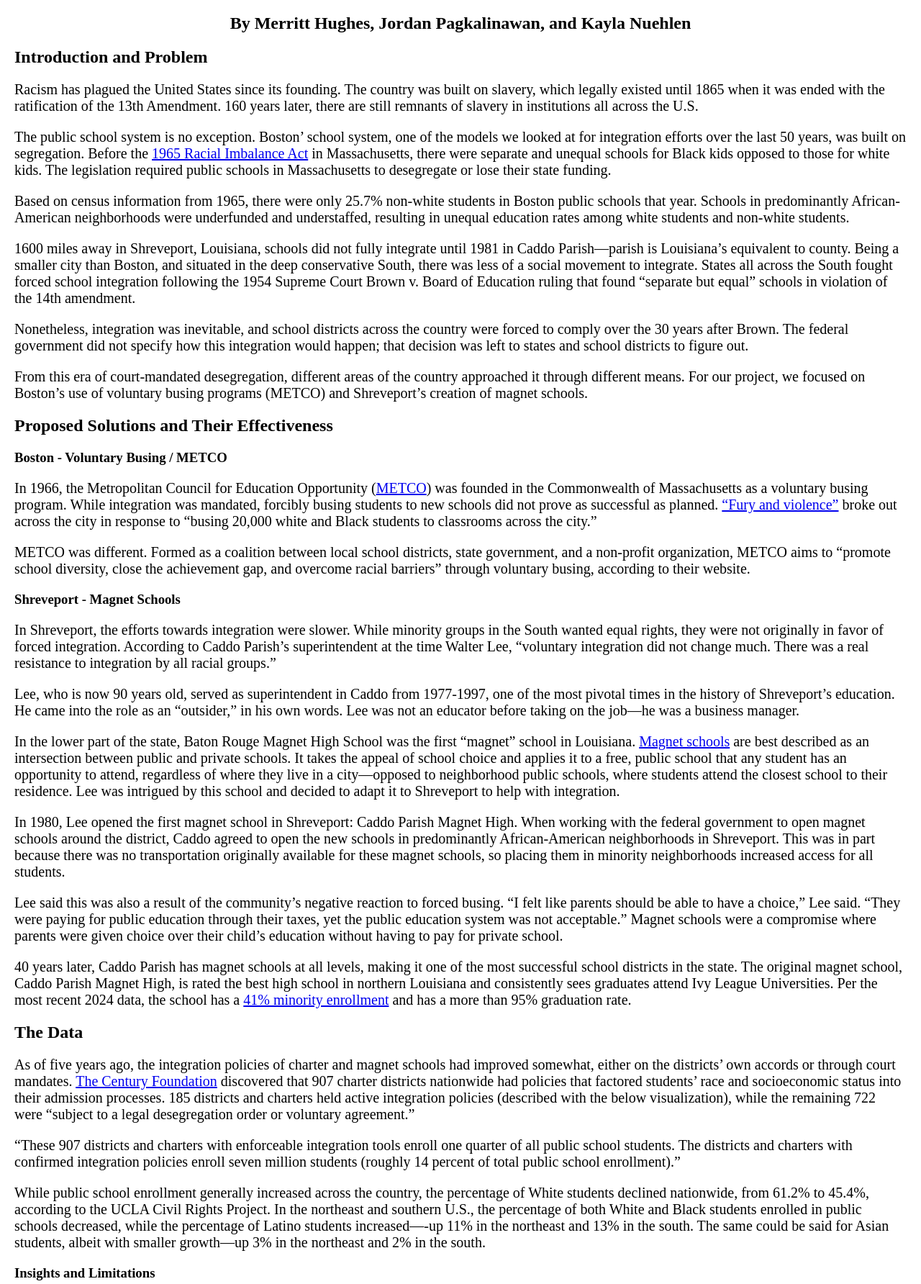
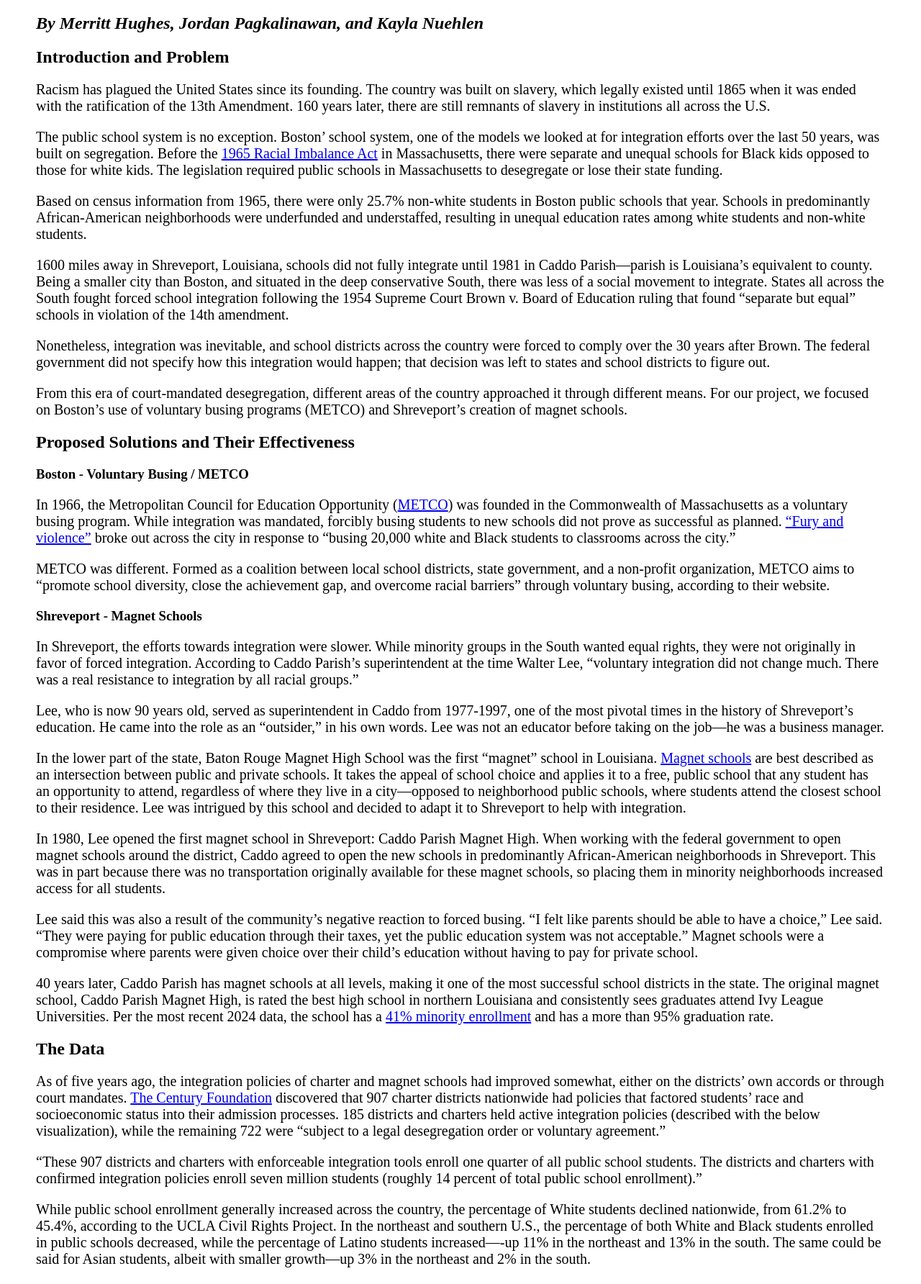
Before and after one commit to JBoundless/JR370-SOJO-PROJECT, a plain HTML site: page index.html in a window 1280 px wide. Shown: the part 61-1845 px from the top of the page at 72% size. Drawn offline with Linux system fonts and the light colour scheme; a script that the page names is missing.

Commit message:
Minor tweaks

```diff
--- a/index.html
+++ b/index.html
@@ -4,7 +4,7 @@
         <link rel="stylesheet" href="styles.css">
     </head>
     <h1 class="top-title">School Segregation in the United States</h1>
-    <h2 class="top-title">By Merritt Hughes, Jordan Pagkalinawan, and Kayla Nuehlen</h2>
+    <h2 class="byline"><i>By Merritt Hughes, Jordan Pagkalinawan, and Kayla Nuehlen</i></h2>
     <div class="introduction">
         <h2>Introduction and Problem</h2>
         <p>Racism has plagued the United States since its founding. The country was built on slavery, which legally existed until 1865 when it was ended with the ratification of the 13th Amendment. 160 years later, there are still remnants of slavery in institutions all across the U.S.</p>
@@ -36,13 +36,13 @@
             </p>
             <div class="flourish-embed flourish-chart" data-src="visualisation/22179230"><script src="https://public.flourish.studio/resources/embed.js"></script><noscript><img src="https://public.flourish.studio/visualisation/22179230/thumbnail" width="100%" alt="chart visualization" /></noscript></div>
             <p>While public school enrollment generally increased across the country, the percentage of White students declined nationwide, from 61.2% to 45.4%, according to the UCLA Civil Rights Project. In the northeast and southern U.S., the percentage of both White and Black students enrolled in public schools decreased, while the percentage of Latino students increased—-up 11% in the northeast and 13% in the south. The same could be said for Asian students, albeit with smaller growth—up 3% in the northeast and 2% in the south.</p>
-            <div class="flourish-embed flourish-chart" data-src="visualisation/22255058"><script src="https://public.flourish.studio/resources/embed.js"></script><noscript><img src="https://public.flourish.studio/visualisation/22255058/thumbnail" width="100%" alt="chart visualization" /></noscript></div>
+            <div class="flourish-embed flourish-chart" data-src="visualisation/22255058"><script src="https://public.flourish.studio/resources/embed.js"></script><noscript><img src="https://public.flourish.studio/visualisation/22255058/thumbnail" width="190%" alt="chart visualization" /></noscript></div>
     </div>
     <div class="insights-limitations">
-        <h3>Insights and Limitations</h3>
+        <h2>Insights and Limitations</h2>
         <p>Magnet schools and busing programs were just two approaches that school districts utilized to comply with federal mandated school integration. They both had, and continue to have, positive and negative effects on the communities in which they were implemented.
             <p>METCO was proven to reduce dropout rates in Massachusetts schools by 75% and increased on-time high school graduation by 13 percentage points, according to a <a href="https://www.nber.org/papers/w32864">study</a> conducted by Tufts University economist Elizabeth Setren. However, due to its voluntary nature, segregation is not nonexistent in Massachusetts schools today. Only 37% of public schools in Massachusetts, per 2024 data from the Racial Imbalance Advisory Committee, are considered “racially diverse.”</p>
-            <div class="flourish-embed flourish-chart" data-src="visualisation/22254983"><script src="https://public.flourish.studio/resources/embed.js"></script><noscript><img src="https://public.flourish.studio/visualisation/22254983/thumbnail" width="100%" alt="chart visualization" /></noscript></div>
+            <div class="flourish-embed flourish-chart" data-src="visualisation/22254983"><script src="https://public.flourish.studio/resources/embed.js"></script><noscript><img src="https://public.flourish.studio/visualisation/22254983/thumbnail" width="75%" alt="chart visualization" /></noscript></div>
             <p>While education and graduation rates for minority students have increased since METCO’s founding, it still is not the perfect solution as it is not available to every student. 39% of Massachusetts schools are categorized as “racially segregated”  with a majority of white students attending.</p>
             <p>Likewise, the magnet school system in Shreveport also is not without fault. While magnet schools are more racially diverse and provide opportunities for minority students in Shreveport, the public school system still faces racial inequity that the existence of magnet schools only perpetuates.</p>
             <p>Magnet schools do come with a barrier to entry that neighborhood schools don’t have: for Caddo Parish Magnet High in Shreveport, students must have a 2.5 GPA or higher to be considered, as well as reach certain thresholds on state examinations. Magnet schools have been proven to “pull” higher achieving students out of their neighborhood schools, as well as attract the best teachers in the area. While Caddo Parish Magnet High has been an “A” rated school for the past few years, many neighborhood schools in the area have been failing, with a few being forced to close in the past few years due to a poor level of education and lack of funding. </p>
--- a/styles.css
+++ b/styles.css
@@ -1,6 +1,6 @@
 body {
-    margin-left: 20px;
-    margin-right: 20px;
+    margin-left: 50px;
+    margin-right: 50px;
 }
 p {
     font-size: 20px;
@@ -9,3 +9,7 @@ p {
 .top-title {
     text-align: center;
 }
+
+.byline {
+    text-align: left;
+}
```
